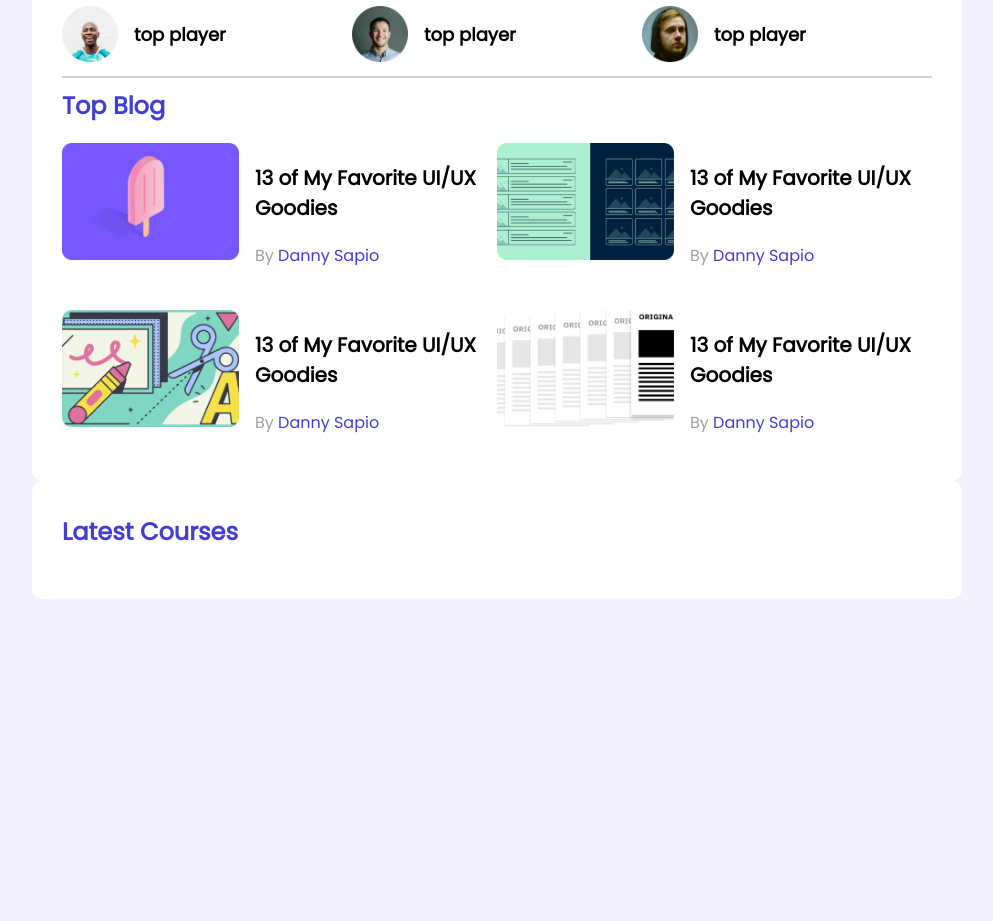
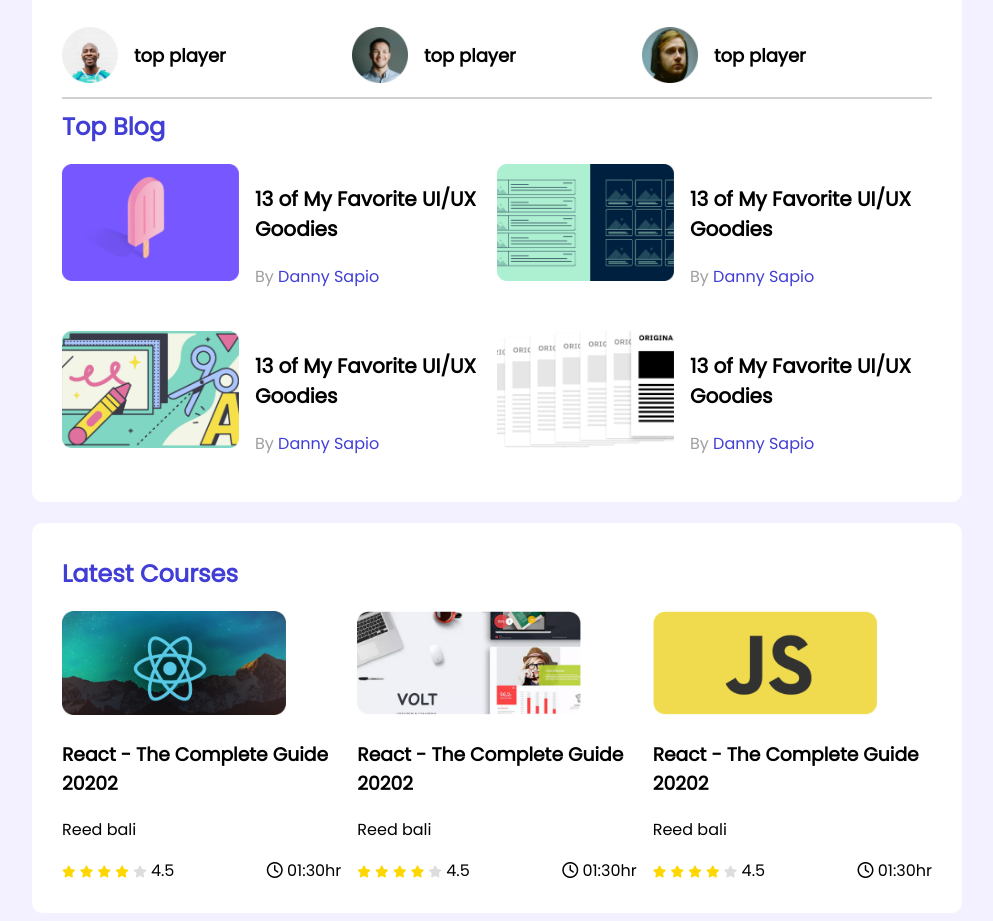
Before and after one commit to bony075/leader-board, a plain HTML site: page index.html in a window 1280 px wide. Shown: the part 269-1190 px from the top of the page, without its empty margins (143-1136 px from the left). Before the commit the page ends 876 px from the top, so only its background shows below. Drawn offline with Linux system fonts and the light colour scheme; a web font is replaced by a local one.

Commit message:
done responsive for mobile and tablet

```diff
--- a/index.html
+++ b/index.html
@@ -5,6 +5,8 @@
     <meta charset="UTF-8">
     <meta http-equiv="X-UA-Compatible" content="IE=edge">
     <meta name="viewport" content="width=device-width, initial-scale=1.0">
+    <!-- fontawesome -->
+    <script src="https://kit.fontawesome.com/4ea99e067c.js" crossorigin="anonymous"></script>
     <!-- stylessheet -->
     <link rel="stylesheet" href="styles/style.css">
     <title>Leader Board</title>
@@ -103,6 +105,86 @@
         <!-- latest course -->
         <section class="container">
             <h2 class="section-title"> Latest Courses</h2>
+            <div class="courses">
+                <article class="course">
+                    <div class="course-banner">
+                        <img src="images/courses/course-1.png" alt="">
+                    </div>
+                    <div class="course-detail">
+                        <h3 class="course-title">React - The Complete Guide 20202</h3>
+                        <p class="course-author">Reed bali</p>
+                        <div class="course-info">
+                            <div>
+                                <i class="fa-solid fa-star filled"></i>
+                                <i class="fa-solid fa-star filled"></i>
+                                <i class="fa-solid fa-star filled"></i>
+                                <i class="fa-solid fa-star filled"></i>
+                                <i class="fa-solid fa-star empty"></i>
+                                <span>4.5</span>
+                            </div>
+                            <div class="course-duration">
+                                <i class="fa-regular fa-clock"></i>
+                                01:30hr
+                            </div>
+                        </div>
+
+                    </div>
+
+
+                </article>
+                <article class="course">
+                    <div class="course-banner">
+                        <img src="images/courses/course-2.png" alt="">
+                    </div>
+                    <div class="course-detail">
+                        <h3 class="course-title">React - The Complete Guide 20202</h3>
+                        <p class="course-author">Reed bali</p>
+                        <div class="course-info">
+                            <div>
+                                <i class="fa-solid fa-star filled"></i>
+                                <i class="fa-solid fa-star filled"></i>
+                                <i class="fa-solid fa-star filled"></i>
+                                <i class="fa-solid fa-star filled"></i>
+                                <i class="fa-solid fa-star empty"></i>
+                                <span>4.5</span>
+                            </div>
+                            <div class="course-duration">
+                                <i class="fa-regular fa-clock"></i>
+                                01:30hr
+                            </div>
+                        </div>
+
+                    </div>
+
+
+                </article>
+                <article class="course">
+                    <div class="course-banner">
+                        <img src="images/courses/course-3.png" alt="">
+                    </div>
+                    <div class="course-detail">
+                        <h3 class="course-title">React - The Complete Guide 20202</h3>
+                        <p class="course-author">Reed bali</p>
+                        <div class="course-info">
+                            <div>
+                                <i class="fa-solid fa-star filled"></i>
+                                <i class="fa-solid fa-star filled"></i>
+                                <i class="fa-solid fa-star filled"></i>
+                                <i class="fa-solid fa-star filled"></i>
+                                <i class="fa-solid fa-star empty"></i>
+                                <span>4.5</span>
+                            </div>
+                            <div class="course-duration">
+                                <i class="fa-regular fa-clock"></i>
+                                01:30hr
+                            </div>
+                        </div>
+
+                    </div>
+
+
+                </article>
+            </div>
 
         </section>
     </main>
--- a/styles/style.css
+++ b/styles/style.css
@@ -18,7 +18,7 @@ main {
     width: 870px;
     padding: 30px;
     border-radius: 10px;
-
+    margin-top: 21px;
 
 }
 
@@ -95,3 +95,75 @@ hr {
     color: #413ed6;
 
 }
+
+/* leatest courses */
+.courses {
+    display: grid;
+    grid-template-columns: repeat(3, 1fr);
+    grid-column-gap: 16px;
+}
+
+.course .course-banner img {
+    width: 224px;
+    height: 104px;
+
+}
+
+.course-info {
+    display: flex;
+    justify-content: space-between;
+    align-items: center;
+}
+
+.fa-star {
+    font-size: 12px;
+}
+
+.fa-star.filled {
+    color: gold;
+}
+
+.fa-star.empty {
+    color: #dddddd;
+}
+
+/* media query */
+/* mobile  */
+@media only screen and (max-width:688px) {
+    .container {
+        width: 100%;
+    }
+
+    .players,
+    .blogs,
+    .courses {
+
+        grid-template-columns: repeat(1, 1fr);
+    }
+
+    .player,
+    .blog {
+        /* justify-content: center; */
+        flex-direction: column;
+    }
+}
+
+/* tablate */
+@media only screen and (min-width:688px) and (max-width:992px) {
+    .container {
+        width: 100%;
+    }
+
+    .players,
+    .blogs,
+    .courses {
+
+        grid-template-columns: repeat(2, 1fr);
+    }
+
+    .player,
+    .blog {
+        /* justify-content: center; */
+        flex-direction: column;
+    }
+}
```
